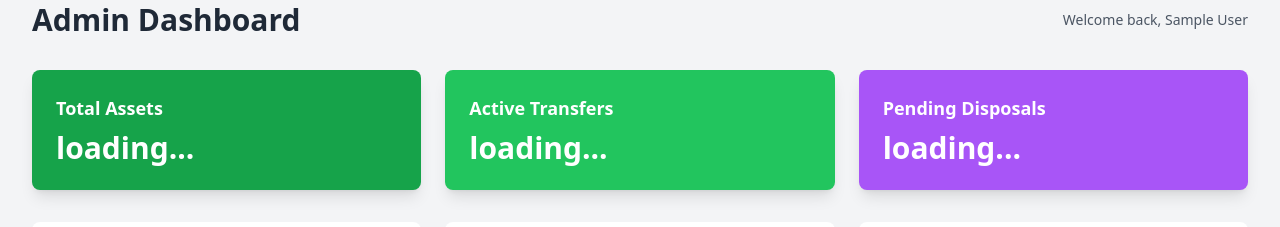
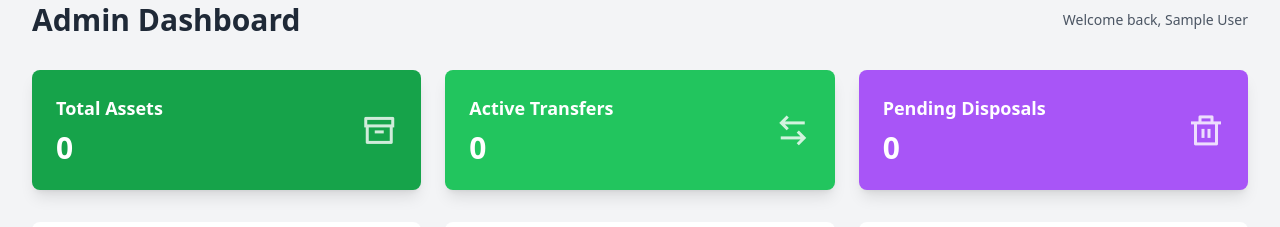
Before and after one commit to kalu-Peter/procurement, a Next.js app: page /dashboard/admin in a window 1280 px wide. Shown: the part 135-362 px from the top of the page. Built offline with nearby package versions, Linux system fonts and the light colour scheme; no server answers; sample sign-in values are in the browser's storage.

Commit message:
apt-header2

```diff
--- a/app/dashboard/admin/page.tsx
+++ b/app/dashboard/admin/page.tsx
@@ -1,22 +1,48 @@
-'use client';
+"use client";
 
-import { useEffect, useState } from 'react';
-import { useRouter } from 'next/navigation';
-import { getCurrentUser } from '@/lib/auth';
-import Link from 'next/link';
+import { useEffect, useState } from "react";
+import { useRouter } from "next/navigation";
+import { getCurrentUser } from "@/lib/auth";
+import Link from "next/link";
 
 export default function AdminDashboard() {
   const router = useRouter();
   const user = getCurrentUser();
   const [loading, setLoading] = useState(true);
+  const [stats, setStats] = useState({
+    total_assets: 0,
+    active_transfers: 0,
+    pending_disposals: 0,
+  });
+  const [statsLoading, setStatsLoading] = useState(true);
 
   useEffect(() => {
-    if (!user || user.role !== 'admin') {
-      router.push('/');
+    if (!user || user.role !== "admin") {
+      router.push("/");
       return;
     }
     setLoading(false);
+    fetchDashboardStats();
   }, [router, user]);
+
+  const fetchDashboardStats = async () => {
+    try {
+      const response = await fetch(
+        "http://localhost:8000/api/dashboard_stats.php"
+      );
+      const data = await response.json();
+
+      if (data.success) {
+        setStats(data.statistics);
+      } else {
+        console.error("Failed to fetch dashboard stats:", data.error);
+      }
+    } catch (error) {
+      console.error("Error fetching dashboard stats:", error);
+    } finally {
+      setStatsLoading(false);
+    }
+  };
 
   if (loading) {
     return <div>Loading...</div>;
@@ -26,28 +52,78 @@ export default function AdminDashboard() {
     <div className="min-h-screen bg-gray-100">
       <div className="container mx-auto px-4 py-8">
         <div className="flex justify-between items-center mb-8">
-          <h1 className="text-3xl font-semibold text-gray-800">Admin Dashboard</h1>
-          <div className="text-sm text-gray-600">Welcome back, {user?.name}</div>
+          <h1 className="text-3xl font-semibold text-gray-800">
+            Admin Dashboard
+          </h1>
+          <div className="text-sm text-gray-600">
+            Welcome back, {user?.name}
+          </div>
         </div>
 
         <div className="grid grid-cols-1 md:grid-cols-3 gap-6 mb-8">
-          <div className="bg-blue-500 text-white rounded-lg shadow-lg p-6">
-            <h3 className="text-lg font-semibold mb-2">Total Assets</h3>
-            <p className="text-3xl font-bold">loading...</p>
-          </div>
-          <div className="bg-green-500 text-white rounded-lg shadow-lg p-6">
-            <h3 className="text-lg font-semibold mb-2">Active Transfers</h3>
-            <p className="text-3xl font-bold">loading...</p>
-          </div>
-          <div className="bg-purple-500 text-white rounded-lg shadow-lg p-6">
-            <h3 className="text-lg font-semibold mb-2">Pending Disposals</h3>
-            <p className="text-3xl font-bold">loading...</p>
-          </div>
+          <Link
+            href="/assets"
+            className="bg-blue-500 text-white rounded-lg shadow-lg p-6 hover:bg-blue-600 transition-colors cursor-pointer"
+          >
+            <div className="flex items-center justify-between">
+              <div>
+                <h3 className="text-lg font-semibold mb-2">Total Assets</h3>
+                <p className="text-3xl font-bold">
+                  {statsLoading
+                    ? "Loading..."
+                    : stats.total_assets.toLocaleString()}
+                </p>
+              </div>
+              <div className="text-4xl opacity-80">
+                <i className="ri-archive-line"></i>
+              </div>
+            </div>
+          </Link>
+          <Link
+            href="/transfers"
+            className="bg-green-500 text-white rounded-lg shadow-lg p-6 hover:bg-green-600 transition-colors cursor-pointer"
+          >
+            <div className="flex items-center justify-between">
+              <div>
+                <h3 className="text-lg font-semibold mb-2">Active Transfers</h3>
+                <p className="text-3xl font-bold">
+                  {statsLoading
+                    ? "Loading..."
+                    : stats.active_transfers.toLocaleString()}
+                </p>
+              </div>
+              <div className="text-4xl opacity-80">
+                <i className="ri-arrow-left-right-line"></i>
+              </div>
+            </div>
+          </Link>
+          <Link
+            href="/disposals"
+            className="bg-purple-500 text-white rounded-lg shadow-lg p-6 hover:bg-purple-600 transition-colors cursor-pointer"
+          >
+            <div className="flex items-center justify-between">
+              <div>
+                <h3 className="text-lg font-semibold mb-2">
+                  Pending Disposals
+                </h3>
+                <p className="text-3xl font-bold">
+                  {statsLoading
+                    ? "Loading..."
+                    : stats.pending_disposals.toLocaleString()}
+                </p>
+              </div>
+              <div className="text-4xl opacity-80">
+                <i className="ri-delete-bin-line"></i>
+              </div>
+            </div>
+          </Link>
         </div>
 
         <div className="grid grid-cols-1 md:grid-cols-3 gap-6">
           <div className="bg-white rounded-lg shadow-lg p-6">
-            <h2 className="text-xl font-semibold mb-4 text-gray-800">Asset Management</h2>
+            <h2 className="text-xl font-semibold mb-4 text-gray-800">
+              Asset Management
+            </h2>
             <div className="space-y-4">
               <Link
                 href="/assets/new"
@@ -71,7 +147,9 @@ export default function AdminDashboard() {
           </div>
 
           <div className="bg-white rounded-lg shadow-lg p-6">
-            <h2 className="text-xl font-semibold mb-4 text-gray-800">Disposal Management</h2>
+            <h2 className="text-xl font-semibold mb-4 text-gray-800">
+              Disposal Management
+            </h2>
             <div className="space-y-4">
               <Link
                 href="/disposals/new"
@@ -89,7 +167,9 @@ export default function AdminDashboard() {
           </div>
 
           <div className="bg-white rounded-lg shadow-lg p-6">
-            <h2 className="text-xl font-semibold mb-4 text-gray-800">Transfer Management</h2>
+            <h2 className="text-xl font-semibold mb-4 text-gray-800">
+              Transfer Management
+            </h2>
             <div className="space-y-4">
               <Link
                 href="/transfers/new"
--- a/app/login/page.tsx
+++ b/app/login/page.tsx
@@ -37,7 +37,7 @@ export default function LoginPage() {
     setError("");
 
     try {
-      const response = await fetch("http://127.0.0.1:8000/api/auth/login.php", {
+      const response = await fetch("http://localhost:8000/api/auth/login.php", {
         method: "POST",
         headers: {
           "Content-Type": "application/json",
--- a/app/suppliers-list/page.tsx
+++ b/app/suppliers-list/page.tsx
@@ -175,7 +175,7 @@ export default function SuppliersListPage() {
       {user ? (
         <Header user={user} onLogout={handleLogout} />
       ) : (
-        <PublicNav currentPage="suppliers" />
+        <PublicNav currentPage="supplier-registration" />
       )}
 
       <div className="max-w-7xl mx-auto px-4 sm:px-6 lg:px-8 py-8">
--- a/app/suppliers/page.tsx
+++ b/app/suppliers/page.tsx
@@ -330,7 +330,7 @@ export default function InteractiveSupplierRegistration() {
       {user ? (
         <Header user={user} onLogout={handleLogout} />
       ) : (
-        <PublicNav currentPage="suppliers" />
+        <PublicNav currentPage="supplier-registration" />
       )}
       <div className="max-w-4xl mx-auto px-6 py-8">
         <div className="mb-8">
--- a/components/ForgotPassword.tsx
+++ b/components/ForgotPassword.tsx
@@ -27,7 +27,7 @@ export default function ForgotPassword() {
     try {
       // Call the PHP API directly
       const res = await fetch(
-        "http://127.0.0.1:8000/api/auth/instant_reset.php",
+        "http://localhost:8000/api/auth/instant_reset.php",
         {
           method: "POST",
           headers: { "Content-Type": "application/json" },
```
Also changed, not shown: 2 other files (tests, documents, lock files or other folders).
